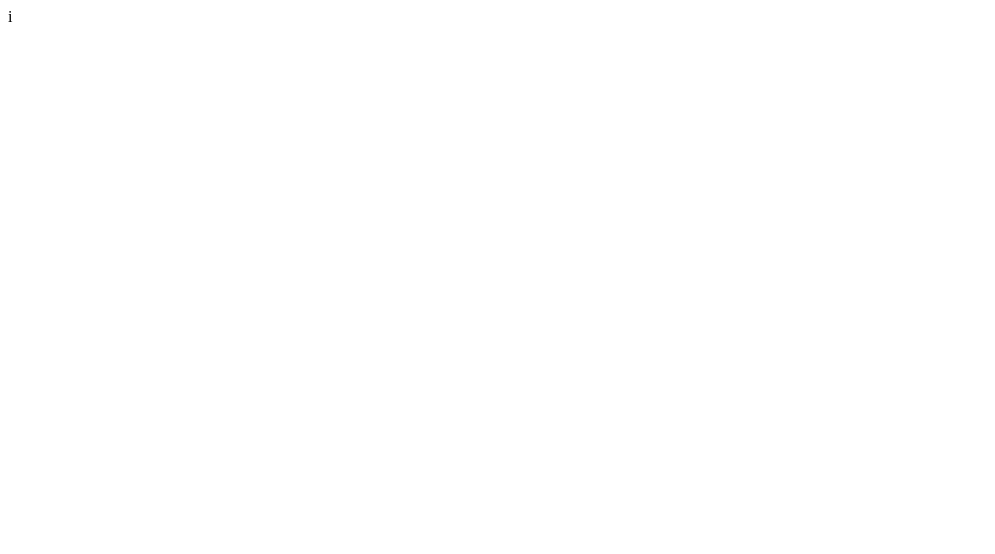
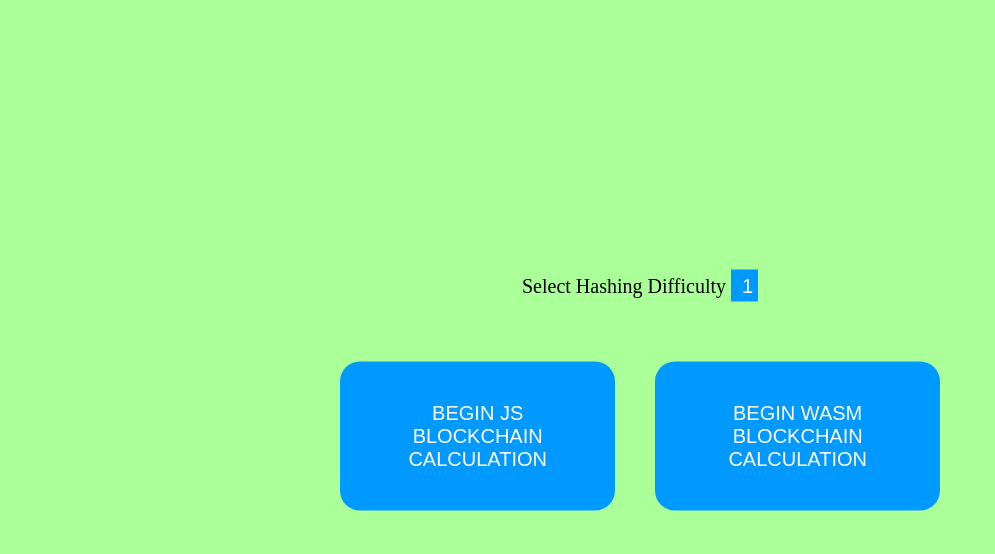
Before and after one commit to finkoslo/competency-day-202206-webassembly, a website: page web/index.html in a window 1280 px wide. Shown: the whole page, without its empty margins (0-995 px from the left). Drawn offline with Linux system fonts and the light colour scheme.

Commit message:
Added some HTML interface for starting the JS and Wasm versions of the blockchain calculations

```diff
--- a/web/index.html
+++ b/web/index.html
@@ -2,10 +2,69 @@
 <html lang="en">
 <head>
 	<meta charset="UTF-8">
+	<meta http-equiv="Pragma" content="no-cache" />
+	<meta http-equiv="Cache-Control" content="no-cache, must-revalidate" />
+	<meta http-equiv="Expires" content="Thu, 01 Jan 1970 00:00:00 GMT" />
 	<title>Title</title>
+	<link rel="stylesheet" href="reset.css"/>
+	<link rel="stylesheet" href="style.css"/>
 </head>
 <body>
-i
+<table>
+	<tr>
+		<td colspan="2">
+			<label>Select Hashing Difficulty
+				<select id="difficulty">
+					<option>1</option>
+					<option>2</option>
+					<option>3</option>
+					<option>4</option>
+					<option>5</option>
+				</select></label>
+			<br/>
+			<br/>
+		</td>
+	</tr>
+	<tr>
+		<td style="vertical-align: top">
+			<button type="button" onclick="startJavaScriptBlockChain()">BEGIN JS BLOCKCHAIN CALCULATION</button>
+			<br/>
+			<br/>
+			<div id="js-result"></div>
+		</td>
+		<td style="vertical-align: top">
+			<button type="button" onclick="startWasmBlockChain()">BEGIN WASM BLOCKCHAIN CALCULATION</button>
+			<br/>
+			<br/>
+			<div id="wasm-result"></div>
+		</td>
+	</tr>
+</table>
 </body>
 <script type="text/javascript" src="javascript.js">//</script>
+<script type="text/javascript">
+	function startJavaScriptBlockChain(){
+		const difficulty = parseInt( document.getElementById("difficulty").value )
+		let startTime = new Date()
+		document.getElementById("js-result").innerHTML = 'Starting blockchain mining...'
+		setTimeout( function(){
+			doBlockChainTest( difficulty, function( res ){
+				let endTime = new Date()
+				document.getElementById("js-result").innerHTML = 'Completed mining ' + ( endTime.getTime() - startTime.getTime() )
+			} )
+		},100)
+	}
+
+	function startWasmBlockChain(){
+		const difficulty = parseInt( document.getElementById("difficulty").value )
+		let startTime = new Date()
+		document.getElementById("js-result").innerHTML = 'Starting blockchain mining...'
+		setTimeout( function(){
+			doBlockChainTest( difficulty, function( res ){
+				let endTime = new Date()
+				document.getElementById("js-result").innerHTML = 'Completed mining ' + ( endTime.getTime() - startTime.getTime() )
+			} )
+		},100)
+	}
+</script>
 </html>
--- a/web/javascript.js
+++ b/web/javascript.js
@@ -2,7 +2,7 @@
 
 
 
-	const difficulty = 5;
+	let difficulty = 5;
 
 	async function digestMessage(message) {
 		const encoder = new TextEncoder();
@@ -79,26 +79,34 @@
 		}
 	}
 
+	window.doBlockChainTest = async function ( inDifficulty, callback ){
+
+		difficulty = inDifficulty
+
 		console.time( "Timing" )
 
 		const initialBlock = new Block(Date.now().toString())
 		initialBlock.hash = await getHash(initialBlock)
-	const JeChain = new Blockchain(initialBlock);
+		const theChain = new Blockchain(initialBlock);
 
 // Add a new block
 		const block = new Block(Date.now().toString(), {from: "John", to: "Bob", amount: 100})
 		block.hash = await getHash(block);
 		console.debug( "javascript.js:87", block )
 
-	await JeChain.addBlock(block);
+		await theChain.addBlock(block);
 
 // (This is just a fun example, real cryptocurrencies often have some more steps to implement).
 
 // Prints out the updated chain
-	console.log(JeChain.chain);
+
+		console.log(theChain.chain);
 		console.debug( "javascript.js:97", "Difficulty:", difficulty )
-	console.debug( "javascript.js:97", JeChain.chain[1].timestamp - JeChain.chain[0].timestamp )
+		console.debug( "javascript.js:97", theChain.chain[1].timestamp - theChain.chain[0].timestamp )
 
 		console.timeEnd( "Timing" )
 
+		callback( theChain )
+	}
+
 })()
--- /dev/null
+++ b/web/reset.css
@@ -0,0 +1,48 @@
+/* http://meyerweb.com/eric/tools/css/reset/
+   v2.0 | 20110126
+   License: none (public domain)
+*/
+
+html, body, div, span, applet, object, iframe,
+h1, h2, h3, h4, h5, h6, p, blockquote, pre,
+a, abbr, acronym, address, big, cite, code,
+del, dfn, em, img, ins, kbd, q, s, samp,
+small, strike, strong, sub, sup, tt, var,
+b, u, i, center,
+dl, dt, dd, ol, ul, li,
+fieldset, form, label, legend,
+table, caption, tbody, tfoot, thead, tr, th, td,
+article, aside, canvas, details, embed,
+figure, figcaption, footer, header, hgroup,
+menu, nav, output, ruby, section, summary,
+time, mark, audio, video {
+	margin: 0;
+	padding: 0;
+	border: 0;
+	font-size: 100%;
+	font: inherit;
+	vertical-align: baseline;
+}
+/* HTML5 display-role reset for older browsers */
+article, aside, details, figcaption, figure,
+footer, header, hgroup, menu, nav, section {
+	display: block;
+}
+body {
+	line-height: 1;
+}
+ol, ul {
+	list-style: none;
+}
+blockquote, q {
+	quotes: none;
+}
+blockquote:before, blockquote:after,
+q:before, q:after {
+	content: '';
+	content: none;
+}
+table {
+	border-collapse: collapse;
+	border-spacing: 0;
+}
--- /dev/null
+++ b/web/style.css
@@ -0,0 +1,48 @@
+body {
+	background: #af9;
+	height:100vh;
+	text-align: center;
+}
+
+body,
+button,
+select,
+input {
+	font-size:20px;
+}
+
+select {
+	-webkit-appearance: none;
+	min-width:20px;
+	border:none;
+	background:#09f;
+	color:#fff;
+	text-align: right;
+	padding: 5px 5px 5px 10px;
+}
+
+option {
+	padding: 5px 5px 5px 20px;
+	background:#09f;
+	color:#fff;
+	text-align: right;
+}
+
+button {
+	background:#09f;
+	color:#fff;
+	border-radius: 20px;
+	padding:40px;
+	border:0;
+}
+
+table {
+	position: absolute;
+	top: 50%;
+	left:50%;
+	transform: translate(-50%,-50%);
+}
+
+td {
+	padding:20px;
+}
```
Also changed, not shown: README.md. Lines whose indentation alone changed are shown as unchanged.
